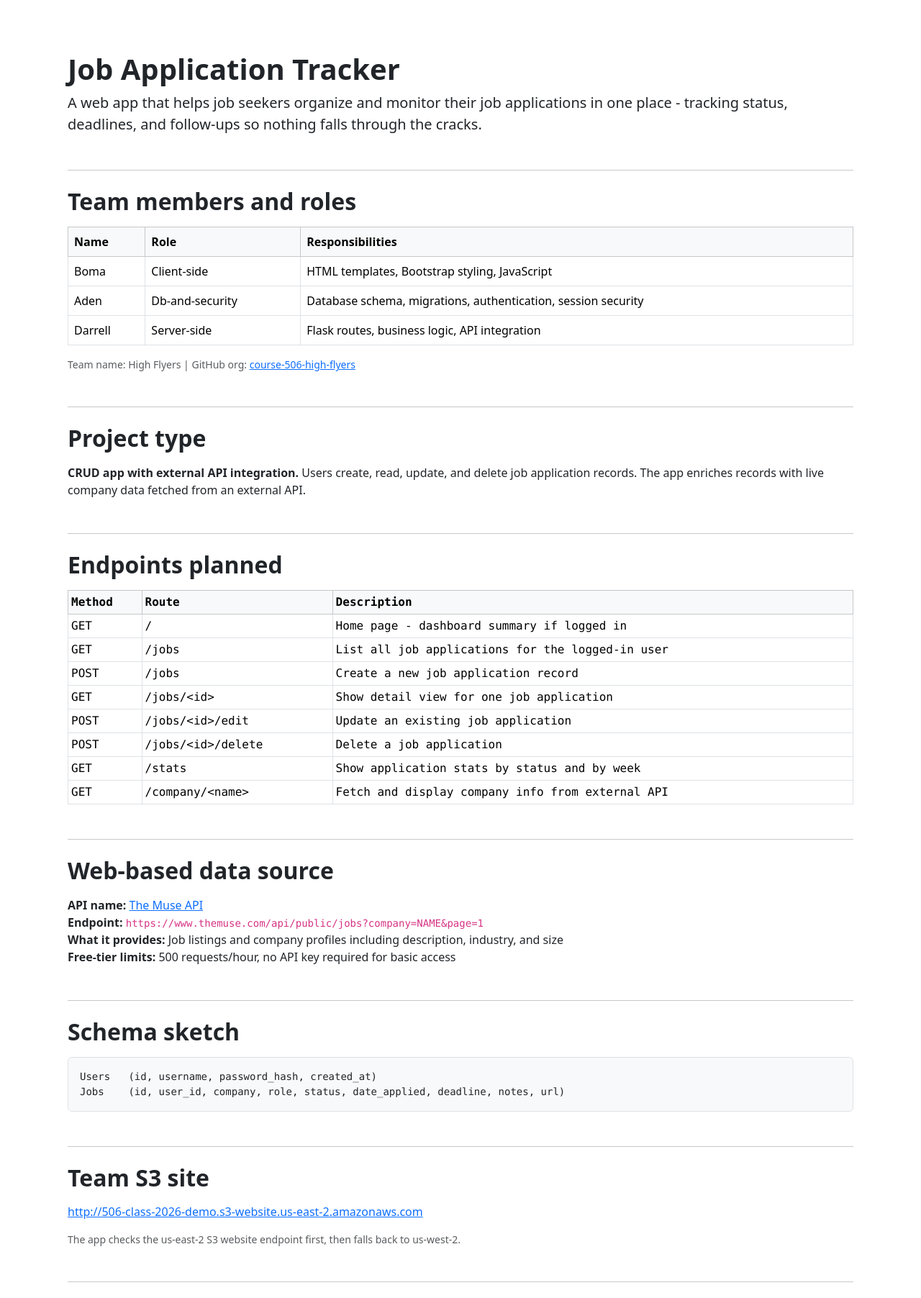
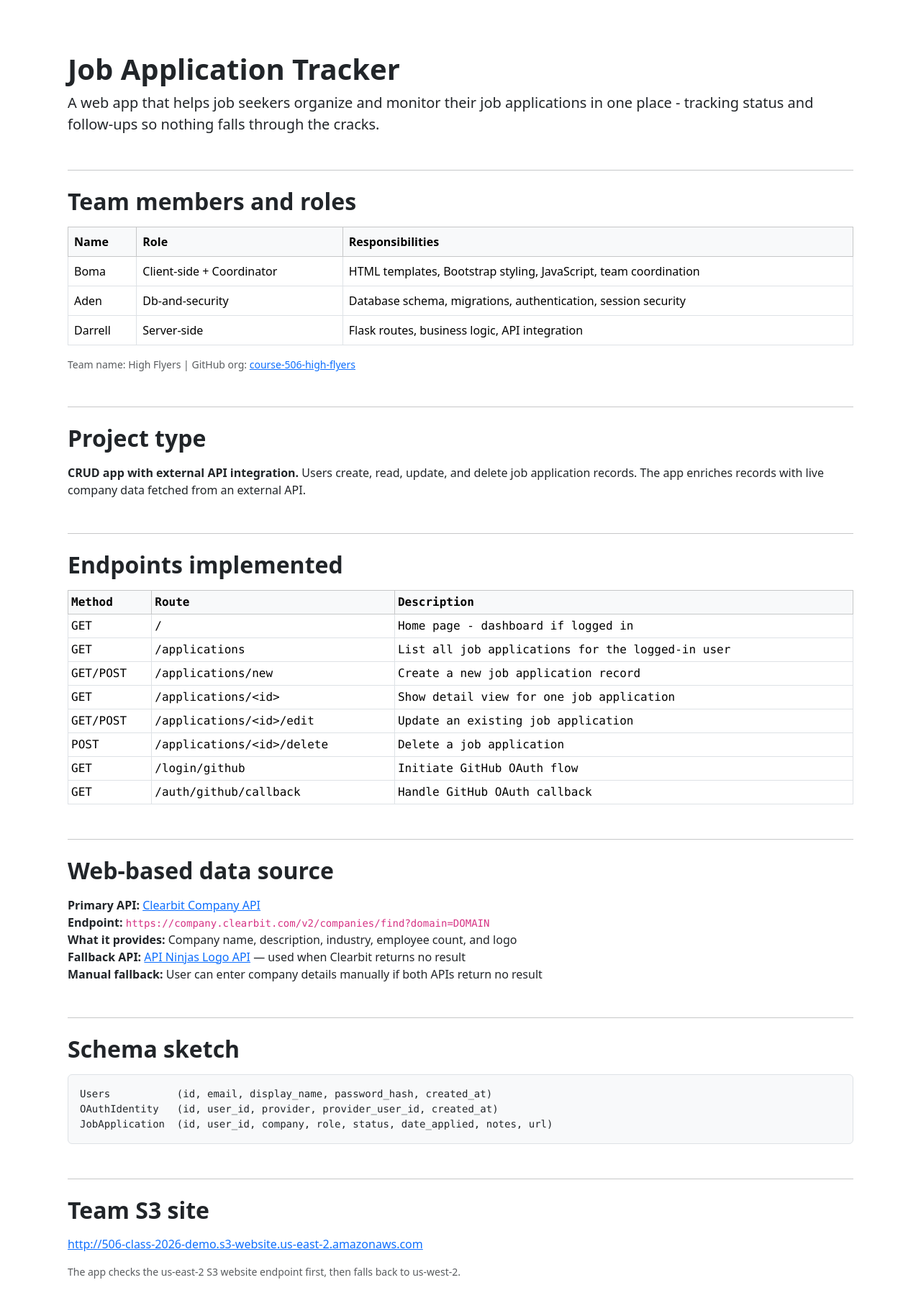
Before and after one commit to course-506-high-flyers/job-tracker, a Flask app: page /about in a window 1280 px wide. Shown: the part 56-1860 px from the top of the page at 72% size. Run offline with Flask 3, Linux system fonts and the light colour scheme; data that the repository does not hold is empty; some libraries are stand-ins or nearby versions.

Commit message:
Update about.html to reflect shipped implementation

```diff
--- a/templates/about.html
+++ b/templates/about.html
@@ -5,7 +5,7 @@
 
   <div class="mb-5">
     <h1 class="fw-bold">Job Application Tracker</h1>
-    <p class="lead">A web app that helps job seekers organize and monitor their job applications in one place - tracking status, deadlines, and follow-ups so nothing falls through the cracks.</p>
+    <p class="lead">A web app that helps job seekers organize and monitor their job applications in one place - tracking status and follow-ups so nothing falls through the cracks.</p>
   </div>
 
   <hr class="my-4">
@@ -17,7 +17,7 @@
         <tr><th>Name</th><th>Role</th><th>Responsibilities</th></tr>
       </thead>
       <tbody>
-        <tr><td>Boma</td><td>Client-side</td><td>HTML templates, Bootstrap styling, JavaScript</td></tr>
+        <tr><td>Boma</td><td>Client-side + Coordinator</td><td>HTML templates, Bootstrap styling, JavaScript, team coordination</td></tr>
         <tr><td>Aden</td><td>Db-and-security</td><td>Database schema, migrations, authentication, session security</td></tr>
         <tr><td>Darrell</td><td>Server-side</td><td>Flask routes, business logic, API integration</td></tr>
       </tbody>
@@ -35,20 +35,20 @@
   <hr class="my-4">
 
   <div class="mb-5">
-    <h2 class="fw-semibold mb-3">Endpoints planned</h2>
+    <h2 class="fw-semibold mb-3">Endpoints implemented</h2>
     <table class="table table-sm table-bordered font-monospace">
       <thead class="table-light">
         <tr><th>Method</th><th>Route</th><th>Description</th></tr>
       </thead>
       <tbody>
-        <tr><td>GET</td><td>/</td><td>Home page - dashboard summary if logged in</td></tr>
-        <tr><td>GET</td><td>/jobs</td><td>List all job applications for the logged-in user</td></tr>
-        <tr><td>POST</td><td>/jobs</td><td>Create a new job application record</td></tr>
-        <tr><td>GET</td><td>/jobs/&lt;id&gt;</td><td>Show detail view for one job application</td></tr>
-        <tr><td>POST</td><td>/jobs/&lt;id&gt;/edit</td><td>Update an existing job application</td></tr>
-        <tr><td>POST</td><td>/jobs/&lt;id&gt;/delete</td><td>Delete a job application</td></tr>
-        <tr><td>GET</td><td>/stats</td><td>Show application stats by status and by week</td></tr>
-        <tr><td>GET</td><td>/company/&lt;name&gt;</td><td>Fetch and display company info from external API</td></tr>
+        <tr><td>GET</td><td>/</td><td>Home page - dashboard if logged in</td></tr>
+        <tr><td>GET</td><td>/applications</td><td>List all job applications for the logged-in user</td></tr>
+        <tr><td>GET/POST</td><td>/applications/new</td><td>Create a new job application record</td></tr>
+        <tr><td>GET</td><td>/applications/&lt;id&gt;</td><td>Show detail view for one job application</td></tr>
+        <tr><td>GET/POST</td><td>/applications/&lt;id&gt;/edit</td><td>Update an existing job application</td></tr>
+        <tr><td>POST</td><td>/applications/&lt;id&gt;/delete</td><td>Delete a job application</td></tr>
+        <tr><td>GET</td><td>/login/github</td><td>Initiate GitHub OAuth flow</td></tr>
+        <tr><td>GET</td><td>/auth/github/callback</td><td>Handle GitHub OAuth callback</td></tr>
       </tbody>
     </table>
   </div>
@@ -58,10 +58,11 @@
   <div class="mb-5">
     <h2 class="fw-semibold mb-3">Web-based data source</h2>
     <ul class="list-unstyled">
-      <li><strong>API name:</strong> <a href="https://www.themuse.com/developers/api/v2" target="_blank">The Muse API</a></li>
-      <li><strong>Endpoint:</strong> <code>https://www.themuse.com/api/public/jobs?company=NAME&page=1</code></li>
-      <li><strong>What it provides:</strong> Job listings and company profiles including description, industry, and size</li>
-      <li><strong>Free-tier limits:</strong> 500 requests/hour, no API key required for basic access</li>
+      <li><strong>Primary API:</strong> <a href="https://clearbit.com/docs" target="_blank">Clearbit Company API</a></li>
+      <li><strong>Endpoint:</strong> <code>https://company.clearbit.com/v2/companies/find?domain=DOMAIN</code></li>
+      <li><strong>What it provides:</strong> Company name, description, industry, employee count, and logo</li>
+      <li><strong>Fallback API:</strong> <a href="https://api-ninjas.com/api/logo" target="_blank">API Ninjas Logo API</a> — used when Clearbit returns no result</li>
+      <li><strong>Manual fallback:</strong> User can enter company details manually if both APIs return no result</li>
     </ul>
   </div>
 
@@ -69,8 +70,9 @@
 
   <div class="mb-5">
     <h2 class="fw-semibold mb-3">Schema sketch</h2>
-    <pre class="bg-light p-3 rounded border"><code>Users   (id, username, password_hash, created_at)
-Jobs    (id, user_id, company, role, status, date_applied, deadline, notes, url)</code></pre>
+    <pre class="bg-light p-3 rounded border"><code>Users           (id, email, display_name, password_hash, created_at)
+OAuthIdentity   (id, user_id, provider, provider_user_id, created_at)
+JobApplication  (id, user_id, company, role, status, date_applied, notes, url)</code></pre>
   </div>
 
   <hr class="my-4">
```
